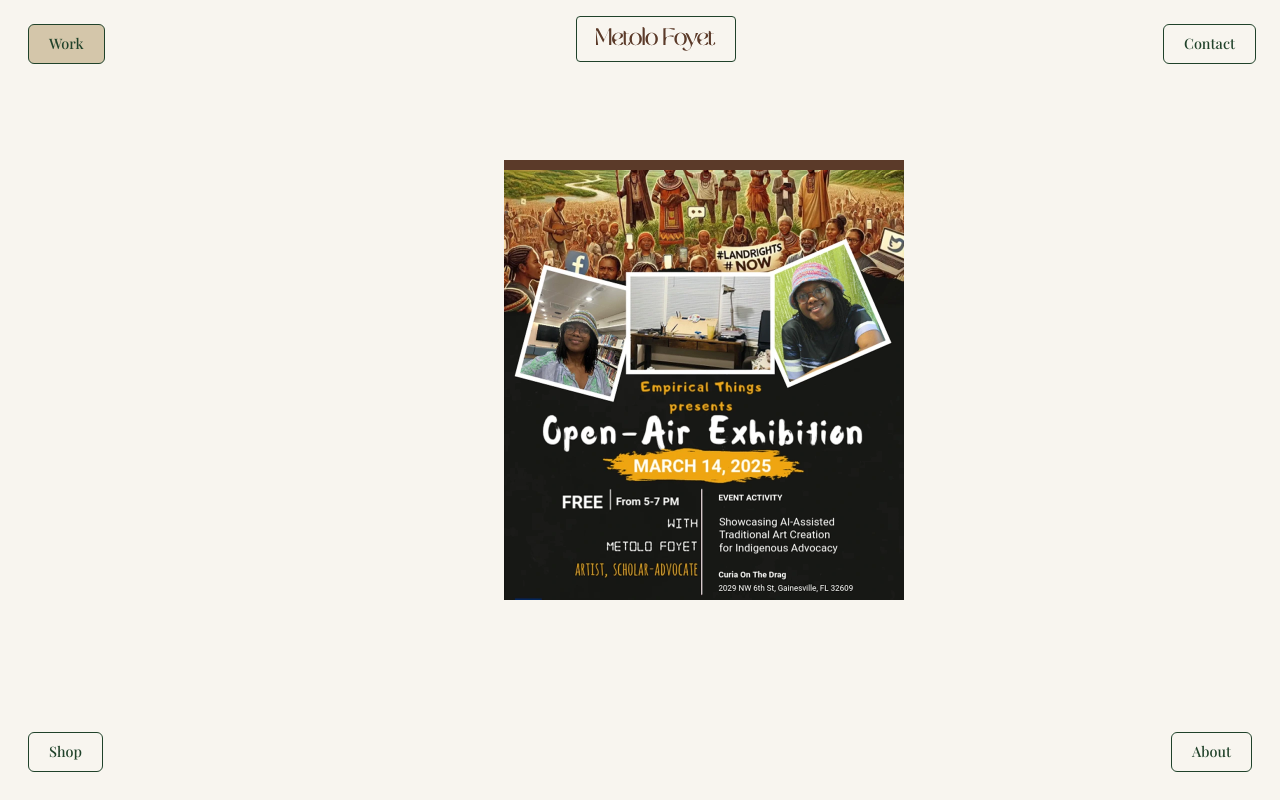
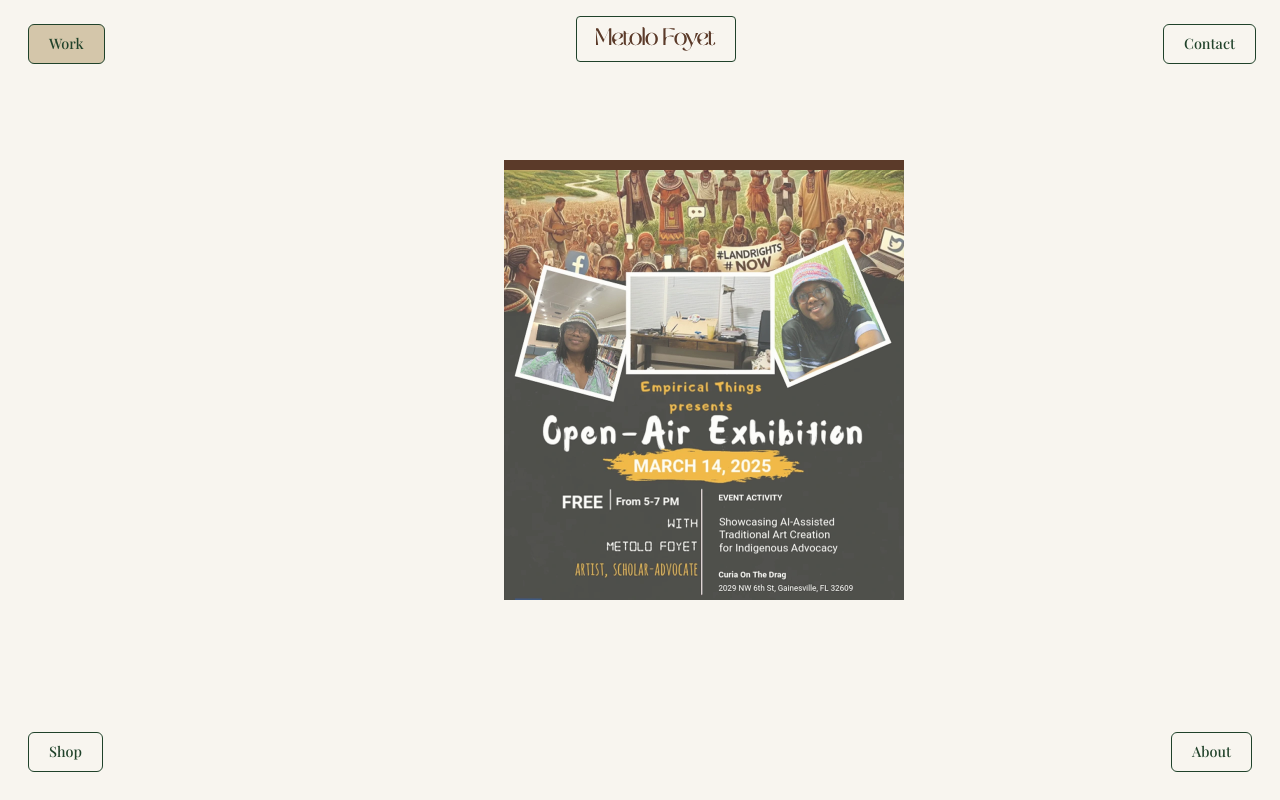
Before and after one commit to notorioustomijo/wip-metolo, a React (Vite) app: page /work in a window 1280 px wide. Shown: the top 800 px of the page. Built offline with nearby package versions, Linux system fonts and the light colour scheme; a web font is replaced by a local one.

Commit message:
Work hero section animation fix: take 3

```diff
--- a/src/pages/Work/components/Hero.tsx
+++ b/src/pages/Work/components/Hero.tsx
@@ -9,8 +9,8 @@ import work2 from '../../../assets/work_2.svg';
 
 const ANIMATION_KEY = 'work-hero-played';
 const images = [work00, work01, work02, work03, workImg];
-const FADE_MS = 200;
-const HOLD_MS = 400;
+const FADE_MS = 150;
+const HOLD_MS = 350;
 
 export default function Hero() {
     const hasPlayed = () => !!sessionStorage.getItem(ANIMATION_KEY);
@@ -19,19 +19,35 @@ export default function Hero() {
         hasPlayed() ? '10px' : '100%'
     );
     const [isAnimating, setIsAnimating] = useState(false);
-    const [activeImg, setActiveImg] = useState(() =>
+    const [currentImg, setCurrentImg] = useState(() =>
         hasPlayed() ? images.length - 1 : 0
     );
+    const [imgOpacity, setImgOpacity] = useState(1);
     const [sidesVisible, setSidesVisible] = useState(() => hasPlayed());
     const [sidesSettled, setSidesSettled] = useState(() => hasPlayed());
 
     useEffect(() => {
         if (hasPlayed()) return;
 
+        // Preload all images first, then start the sequence
+        let cancelled = false;
         const timeouts: ReturnType<typeof setTimeout>[] = [];
         const t = (fn: () => void, ms: number) => {
             timeouts.push(setTimeout(fn, ms));
         };
+
+        Promise.all(
+            images.map(
+                src =>
+                    new Promise<void>(resolve => {
+                        const img = new Image();
+                        img.onload = () => resolve();
+                        img.onerror = () => resolve(); // don't block on error
+                        img.src = src;
+                    })
+            )
+        ).then(() => {
+            if (cancelled) return;
 
             // Curtain reveal
             t(() => {
@@ -39,13 +55,18 @@ export default function Hero() {
                 setOverlayHeight('10px');
             }, 200);
 
-        // Image sequence — just swap which one is on top, no src changes
-        const CURTAIN_DONE = 1000;
-        let offset = CURTAIN_DONE;
+            // Image sequence after curtain (200ms start + 800ms duration)
+            let offset = 1000;
 
             for (let i = 1; i < images.length; i++) {
                 const nextIndex = i;
-            t(() => setActiveImg(nextIndex), offset);
+                // Fade out
+                t(() => setImgOpacity(0), offset);
+                // Swap + fade in
+                t(() => {
+                    setCurrentImg(nextIndex);
+                    setImgOpacity(1);
+                }, offset + FADE_MS);
                 offset += FADE_MS + HOLD_MS;
             }
 
@@ -53,8 +74,12 @@ export default function Hero() {
             t(() => setSidesVisible(true), offset);
             t(() => setSidesSettled(true), offset + 200);
             t(() => sessionStorage.setItem(ANIMATION_KEY, 'true'), offset + 500);
+        });
 
-        return () => timeouts.forEach(clearTimeout);
+        return () => {
+            cancelled = true;
+            timeouts.forEach(clearTimeout);
+        };
     }, []);
 
     const sharedTransition = sidesVisible
@@ -107,23 +132,15 @@ export default function Hero() {
                 />
 
                 <div className="relative z-10 w-[9rem] sm:w-[14rem] lg:w-[25rem]">
-                    {/* All images stacked, only the active one is visible */}
-                    {images.map((src, i) => (
                     <img
-                            key={src}
-                            src={src}
+                        src={images[currentImg]}
                         className="w-full block"
                         style={{
-                                position: i === 0 ? 'relative' : 'absolute',
-                                inset: 0,
-                                opacity: activeImg === i ? 1 : 0,
+                            opacity: imgOpacity,
                             transition: `opacity ${FADE_MS}ms ease-in-out`,
                         }}
                         fetchPriority="high"
                     />
-                    ))}
-
-                    {/* Curtain overlay */}
                     <div
                         className="absolute inset-x-0 top-0 bg-[#5B3A29]"
                         style={{
```
Lines whose indentation alone changed are shown as unchanged.
